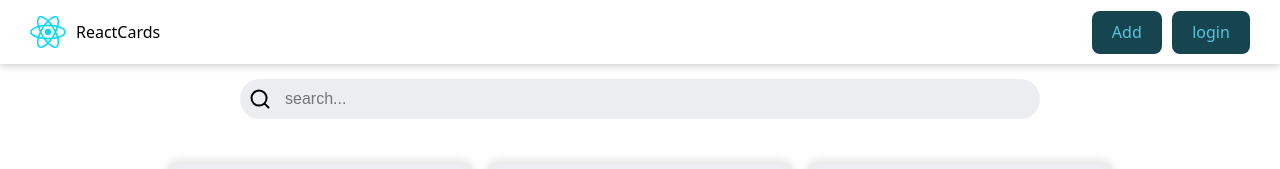
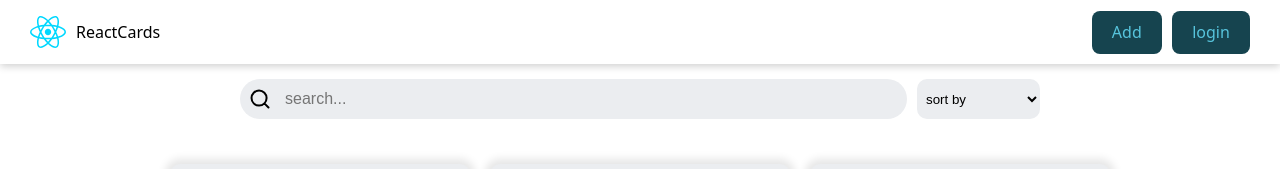
Before and after one commit to AbramenkoEkaterina/react-app-course, a React (Vite) app: page / in a window 1280 px wide. Shown: the top 169 px of the page. Built offline with nearby package versions, Linux system fonts and the light colour scheme; data requests are answered from the project's data file.

Commit message:
sort logic

```diff
--- /dev/null
+++ b/src/components/SortSelect/SortSelect.module.css
@@ -0,0 +1,10 @@
+.select {
+  height: 40px;
+  padding: 5px;
+  border-radius: 10px;
+  border: none;
+  outline: none;
+  background-color: var(--card-bg-color);
+  color: var(--text-color);
+  flex-grow: 1;
+}
--- /dev/null
+++ b/src/components/SortSelect/SortSelect.tsx
@@ -0,0 +1,21 @@
+import styles from './SortSelect.module.css';
+
+export type SortOption = '' | '_sort=level' | '_sort=-level' | '_sort=completed' | '_sort=-completed';
+
+interface SortSelectProps {
+  value: SortOption;
+  onChange: React.ChangeEventHandler<HTMLSelectElement>;
+}
+
+export const SortSelect = ({ value, onChange }: SortSelectProps) => {
+  return (
+    <select value={value} onChange={onChange} className={styles.select}>
+      <option value="">sort by </option>
+      <hr />
+      <option value="_sort=level">Level ASC</option>
+      <option value="_sort=-level">Level DESC</option>
+      <option value="_sort=completed">completed ASC</option>
+      <option value="_sort=-completed">completed ASC</option>
+    </select>
+  );
+};
--- /dev/null
+++ b/src/components/SortSelect/index.ts
@@ -0,0 +1 @@
+export { SortSelect } from './SortSelect';
--- a/src/pages/HomePage/HomePage.module.css
+++ b/src/pages/HomePage/HomePage.module.css
@@ -8,3 +8,15 @@
     align-items: center;
     gap: 10px;
 }
+
+.noCardsInfo {
+    width: fit-content;
+    margin: 0 auto;
+}
+
+
+@media (max-widtch: 576px) {
+    .controlsContainer {
+        flex-wrap: wrap-reverse;
+    }
+}
--- a/src/pages/HomePage/HomePage.tsx
+++ b/src/pages/HomePage/HomePage.tsx
@@ -1,15 +1,18 @@
 import styles from './HomePage.module.css';
 import { API_URL } from '../../constants';
-import { useEffect, useState } from 'react';
+import { useEffect, useMemo, useState } from 'react';
 import type { IQuestion } from '../../components/QuestionCard/types';
 import { QuestionCardList } from '../../components/QuestionCardList';
 import { Loader } from '../../components/Loader';
 import { useFetch } from '../../hooks/useFetch';
 import { SearchInput } from '../../components/SearchInput';
+import { SortSelect } from '../../components/SortSelect';
+import type { SortOption } from '../../components/SortSelect/SortSelect';
 
 export const HomePage = () => {
   const [questions, setQuestions] = useState<IQuestion[]>([]);
   const [searchValue, setSearchValue] = useState('');
+  const [sortSelectValue, setSortSelectValue] = useState<SortOption>('');
 
   const [getQuestions, isLoading, error] = useFetch<IQuestion[], string>(async (url: string) => {
     const response = await fetch(`${API_URL}/${url}`);
@@ -19,22 +22,36 @@ export const HomePage = () => {
     return questions;
   });
 
+  const normalizedSearch = searchValue.trim().toLowerCase();
+
+  const cards = useMemo(() => {
+    return questions.filter((q) => q.question.toLowerCase().includes(normalizedSearch));
+  }, [questions, normalizedSearch]);
+
   useEffect(() => {
-    getQuestions('react');
-  }, []);
+    getQuestions(`react?${sortSelectValue}`);
+    // eslint-disable-next-line react-hooks/exhaustive-deps
+  }, [sortSelectValue]);
 
   const onSearchValueHadler = (e: React.ChangeEvent<HTMLInputElement>) => {
     setSearchValue(e.target.value);
+  };
+
+  const onSortSelectChangeHandler = (e: React.ChangeEvent<HTMLSelectElement>) => {
+    setSortSelectValue(e.target.value as SortOption);
   };
 
   return (
     <>
       <div className={styles.controlsContainer}>
         <SearchInput value={searchValue} onChange={onSearchValueHadler} />
+
+        <SortSelect value={sortSelectValue} onChange={onSortSelectChangeHandler} />
       </div>
       {isLoading && <Loader />}
       {error && <p>{error}</p>}
-      <QuestionCardList questions={questions} />
+      {cards.length === 0 && <p className={styles.noCardsInfo}>No cards...</p>}
+      <QuestionCardList questions={cards} />
     </>
   );
 };
```
